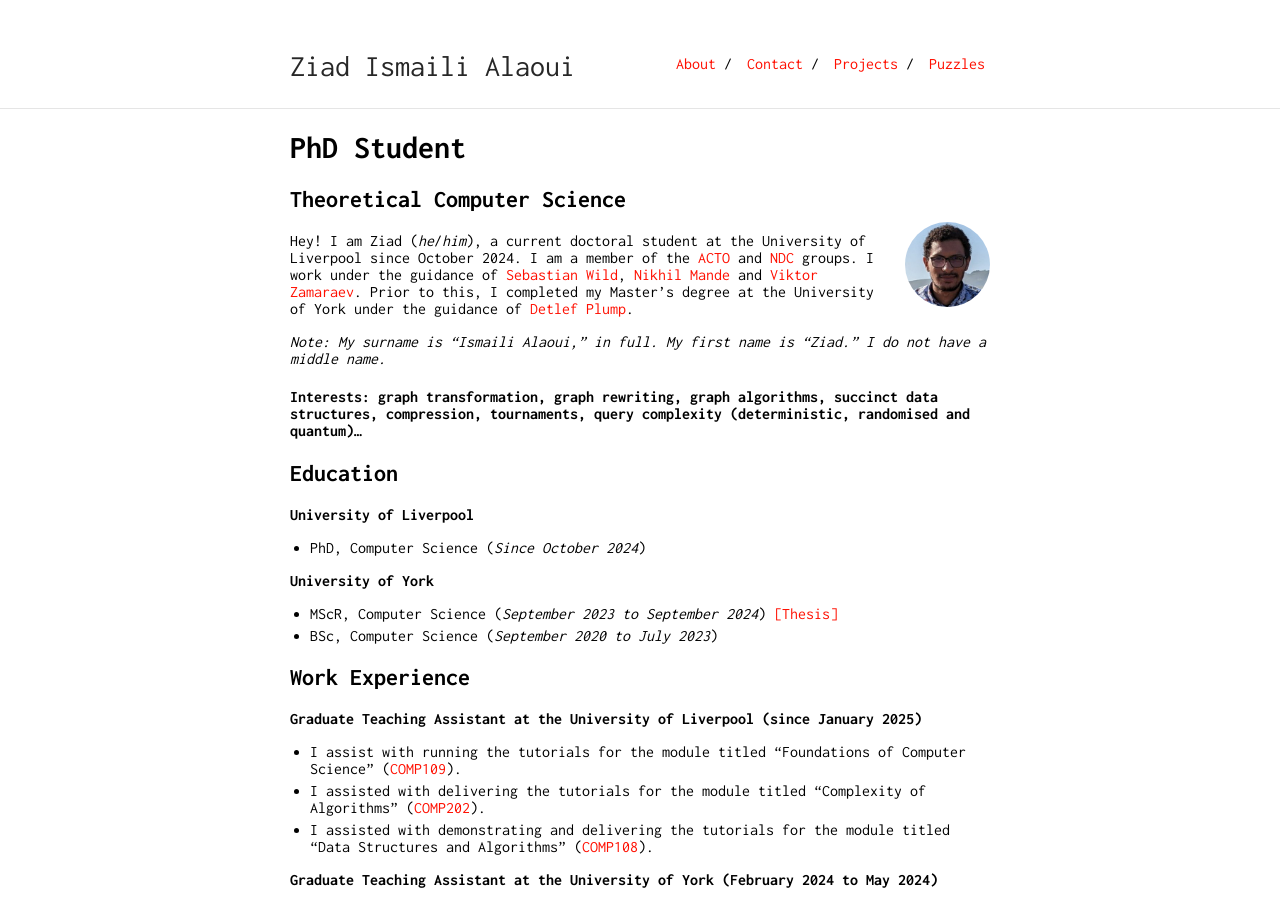
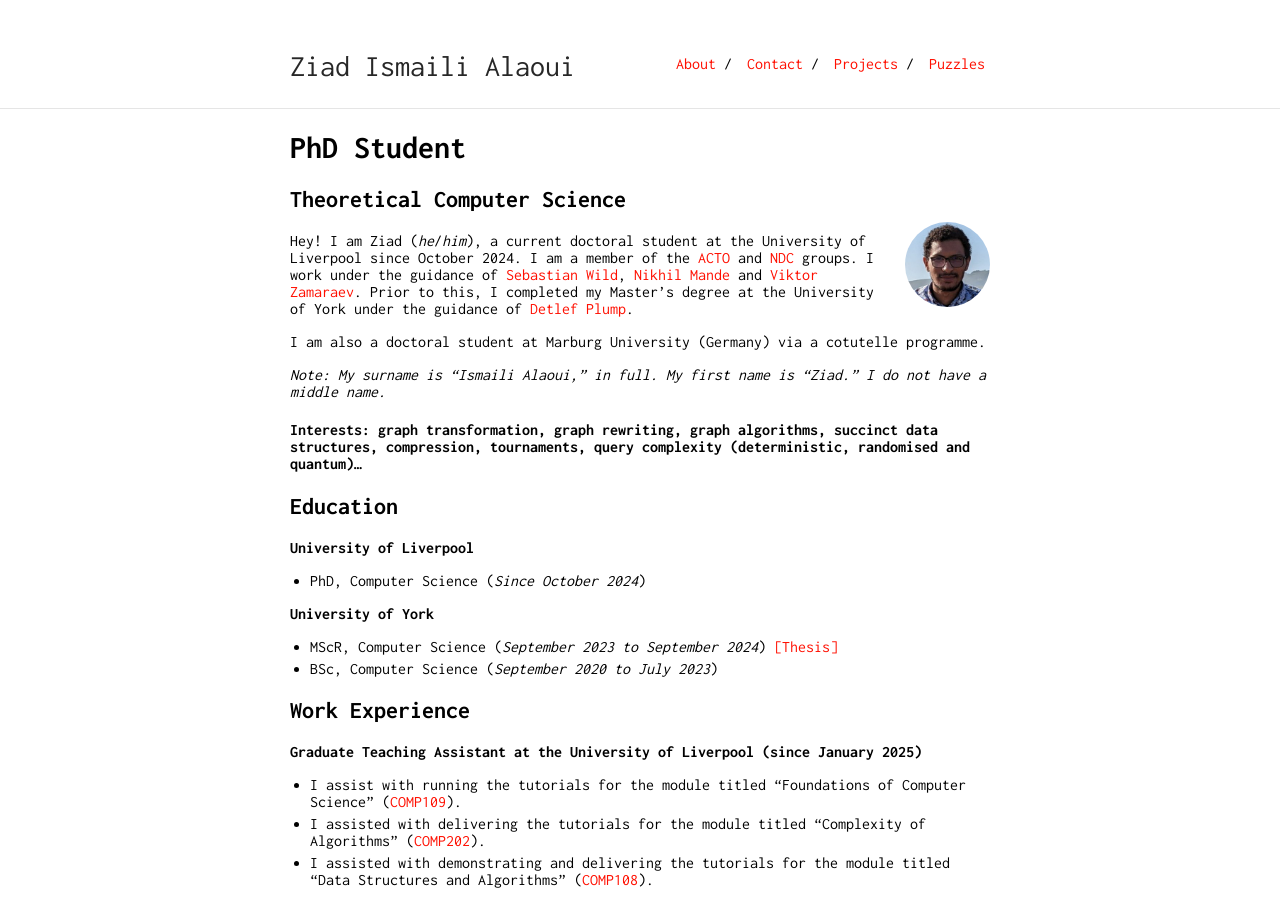
Before and after one commit to ismaili-ziad/me, a Jekyll site: the page built from index.md, in a window 1280 px wide and 900 px high. Built offline with Jekyll 4.4.1, drawn with Linux system fonts in a browser that asks for light colours; our own code applies the rules of GitHub Pages for plain Markdown files.

Commit message:
Update index.md

```diff
--- a/index.md
+++ b/index.md
@@ -4,6 +4,8 @@
 <img class="profile-picture" src="https://raw.githubusercontent.com/ismaili-ziad/me/refs/heads/main/assets/small.jpg">
 
 Hey! I am Ziad (*he*/*him*), a current doctoral student at the University of Liverpool since October 2024. I am a member of the [ACTO](https://intranet.csc.liv.ac.uk/research/acto/) and [NDC](https://www.liverpool.ac.uk/computer-science/research/research-groups/net/) groups. I work under the guidance of [Sebastian Wild](https://www.wild-inter.net/), [Nikhil Mande](https://mande-nikhil.github.io/) and [Viktor Zamaraev](https://www.victorzamaraev.com/). Prior to this, I completed my Master's degree at the University of York under the guidance of [Detlef Plump](https://www-users.york.ac.uk/~djp10/).
+
+I am also a doctoral student at Marburg University (Germany) via a cotutelle programme.
 
 *Note: My surname is "Ismaili Alaoui," in full. My first name is "Ziad." I do not have a middle name.*
 
```
